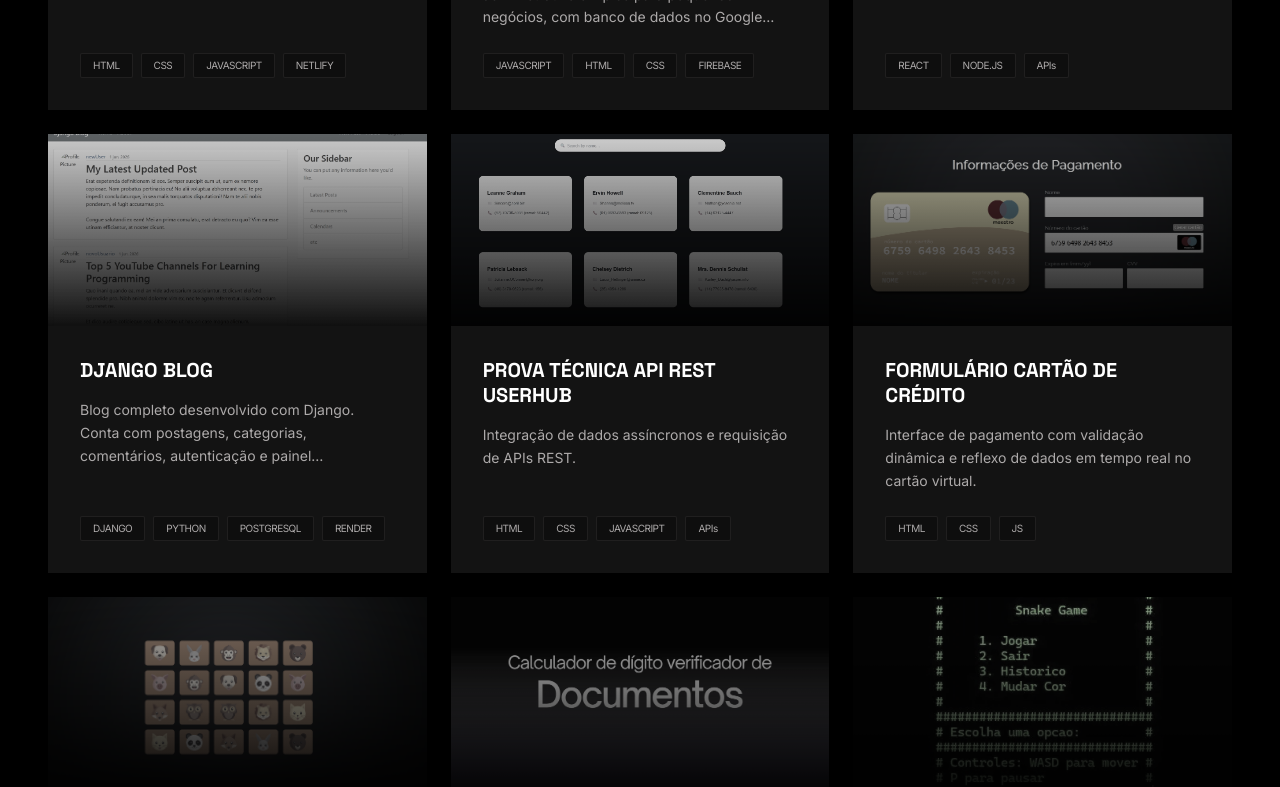
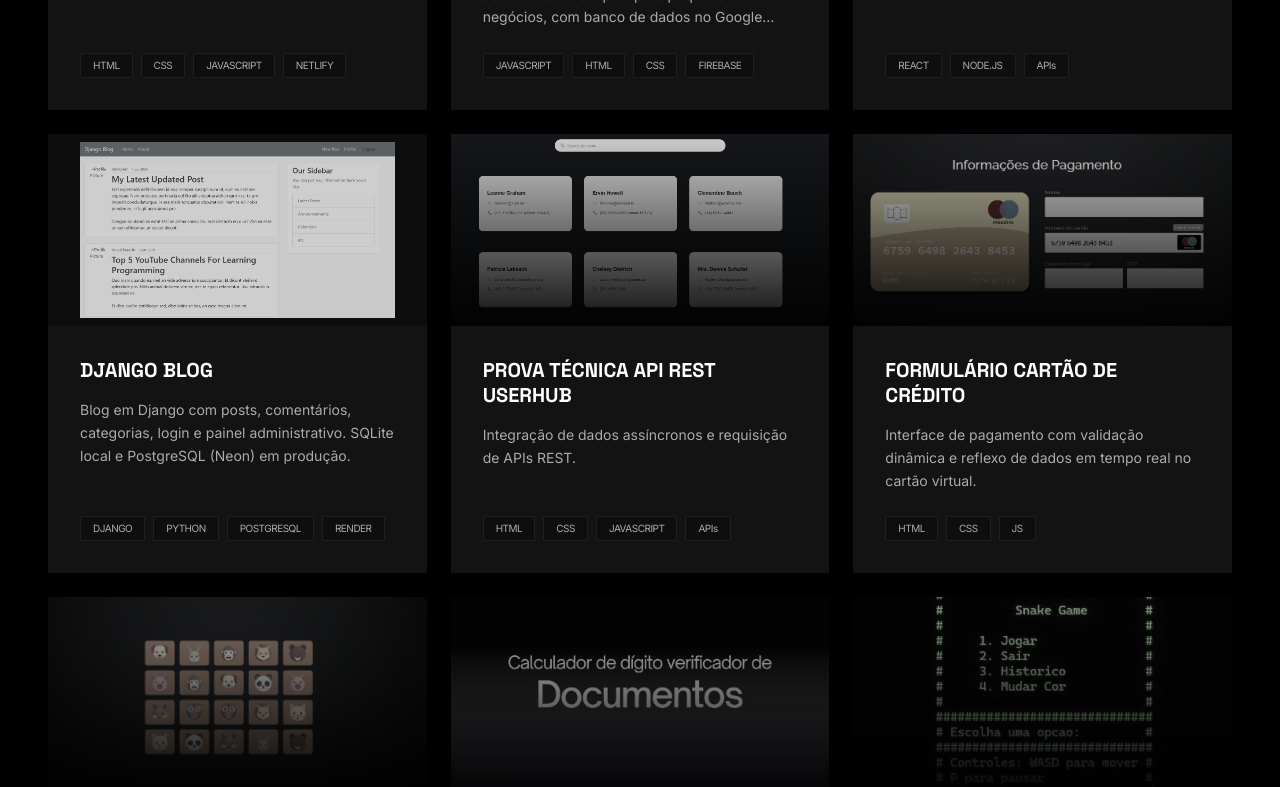
Before and after one commit to PadilhaaUser/Meu-Portfolio-Atualizado, a React (Vite) app: page / in a window 1280 px wide. Shown: the part 3260-4047 px from the top of the page. Built offline with nearby package versions, Linux system fonts and the light colour scheme.

Commit message:
style: enxugar texto do django blog e ajustar enquadramento da imagem para object-contain

```diff
--- a/src/components/Projects.jsx
+++ b/src/components/Projects.jsx
@@ -26,10 +26,11 @@ export default function Projects() {
     },
     {
       title: 'Django Blog',
-      desc: 'Blog completo desenvolvido com Django. Conta com postagens, categorias, comentários, autenticação e painel administrativo, utilizando SQLite em desenvolvimento local e PostgreSQL em produção.',
+      desc: 'Blog em Django com posts, comentários, categorias, login e painel administrativo. SQLite local e PostgreSQL (Neon) em produção.',
       techs: ['DJANGO', 'PYTHON', 'POSTGRESQL', 'RENDER'],
       img: '/fotoBlog.png',
-      link: 'https://django-blog-ujh6.onrender.com/'
+      link: 'https://django-blog-ujh6.onrender.com/',
+      objectFit: 'contain'
     },
     {
       title: 'Prova Técnica API Rest UserHUB',
@@ -125,9 +126,15 @@ export default function Projects() {
               className="bg-surface-container-low group relative overflow-hidden flex flex-col transition-all duration-300 hover:bg-surface-container-highest min-h-[420px]"
             >
               <div className="absolute top-0 left-0 w-full h-[1px] bg-primary scale-x-0 group-hover:scale-x-100 transition-transform origin-left duration-500 z-10"></div>
-              <div className="w-full h-48 overflow-hidden relative flex-shrink-0">
-                 <img src={proj.img} alt={proj.title} className="w-full h-full object-cover grayscale-[0.8] opacity-80 group-hover:grayscale-0 group-hover:opacity-100 group-hover:scale-105 transition-all duration-700 ease-out" />
-                 <div className="absolute inset-0 bg-gradient-to-t from-surface-container-low to-transparent mix-blend-multiply"></div>
+              <div className={`w-full h-48 overflow-hidden relative flex-shrink-0 ${proj.objectFit === 'contain' ? 'bg-black/30' : ''}`}>
+                 <img
+                   src={proj.img}
+                   alt={proj.title}
+                   className={`w-full h-full ${proj.objectFit === 'contain' ? 'object-contain p-2' : 'object-cover'} grayscale-[0.8] opacity-80 group-hover:grayscale-0 group-hover:opacity-100 group-hover:scale-105 transition-all duration-700 ease-out`}
+                 />
+                 {proj.objectFit !== 'contain' && (
+                   <div className="absolute inset-0 bg-gradient-to-t from-surface-container-low to-transparent mix-blend-multiply"></div>
+                 )}
               </div>
               <div className="p-8 flex-grow flex flex-col justify-between">
                 <div>
```
